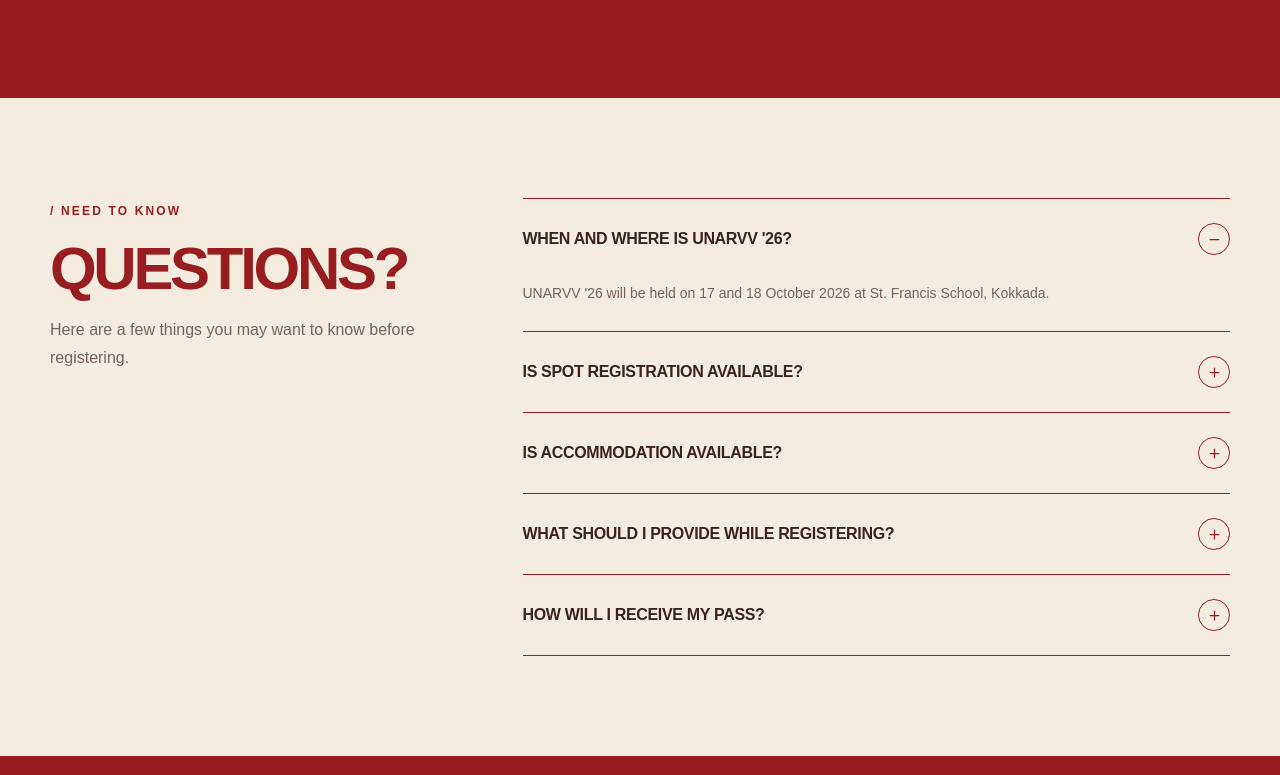
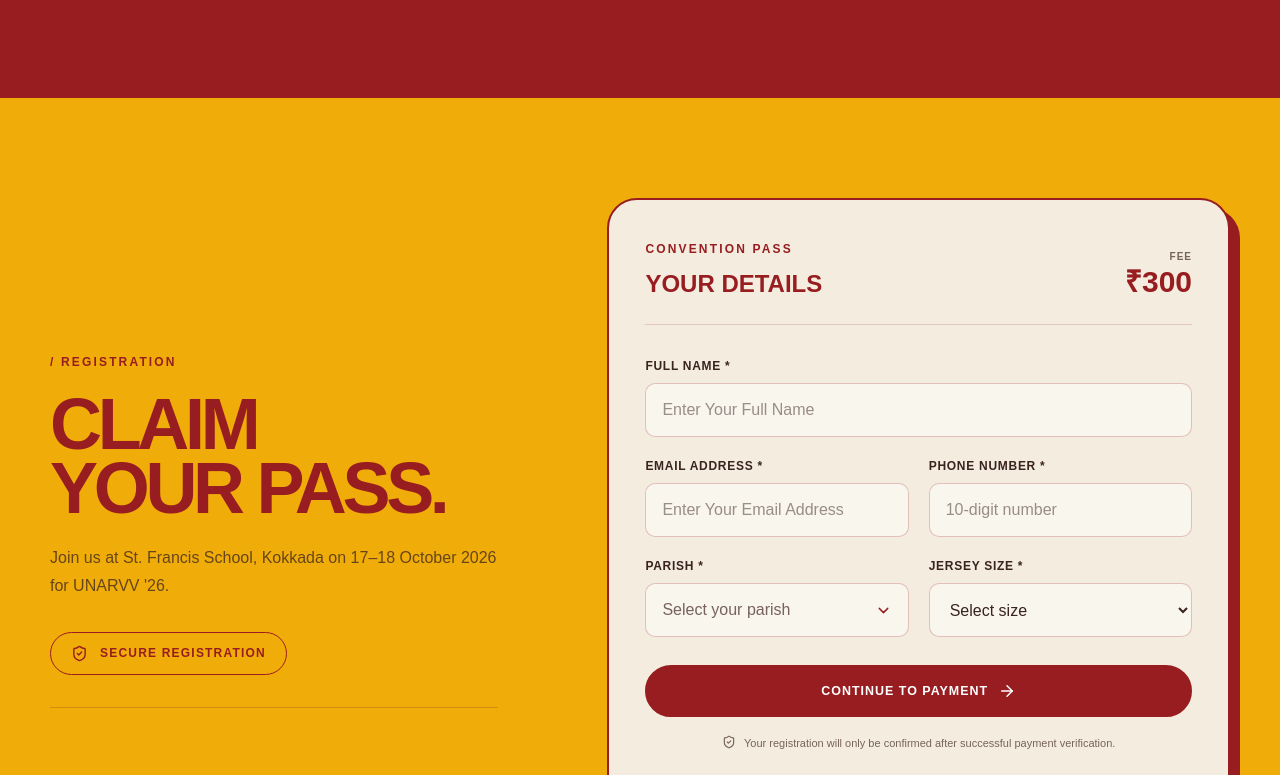
Before and after one commit to ashwathjohn/UnarvvWebsite, a React (Vite) app in the folder client/: page / in a window 1280 px wide. Shown: the part 3765-4540 px from the top of the page. Built offline with nearby package versions, Linux system fonts and the light colour scheme; no server answers.

Commit message:
Just opening reg for late entries

```diff
--- a/client/src/pages/Home.jsx
+++ b/client/src/pages/Home.jsx
@@ -24,7 +24,7 @@
         <Vision />
         <Experience />
         {/* <Schedule /> */}
-       {/* <Registration /> */}
+        <Registration />
         <FAQ />
       </main>
 
```
